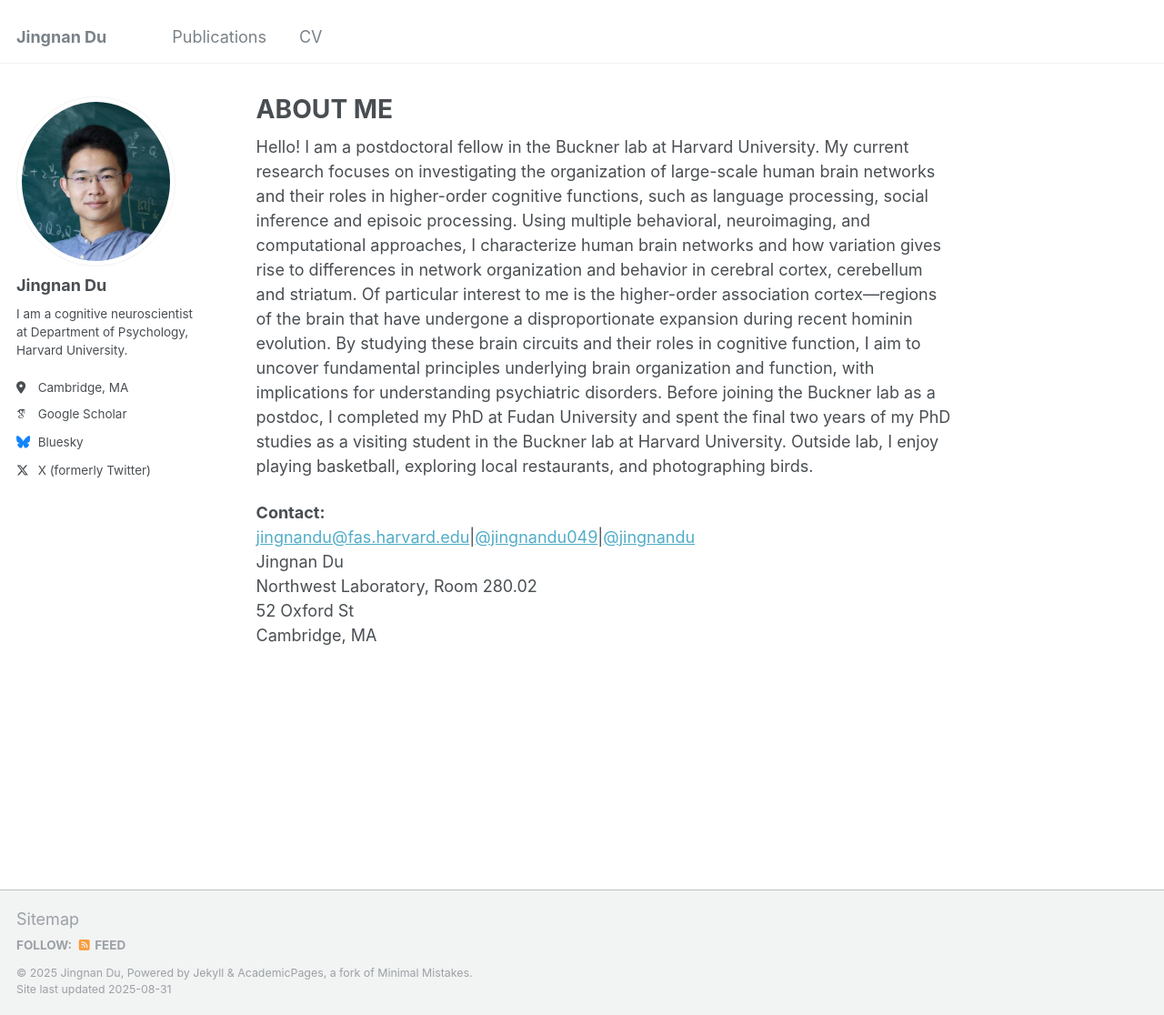
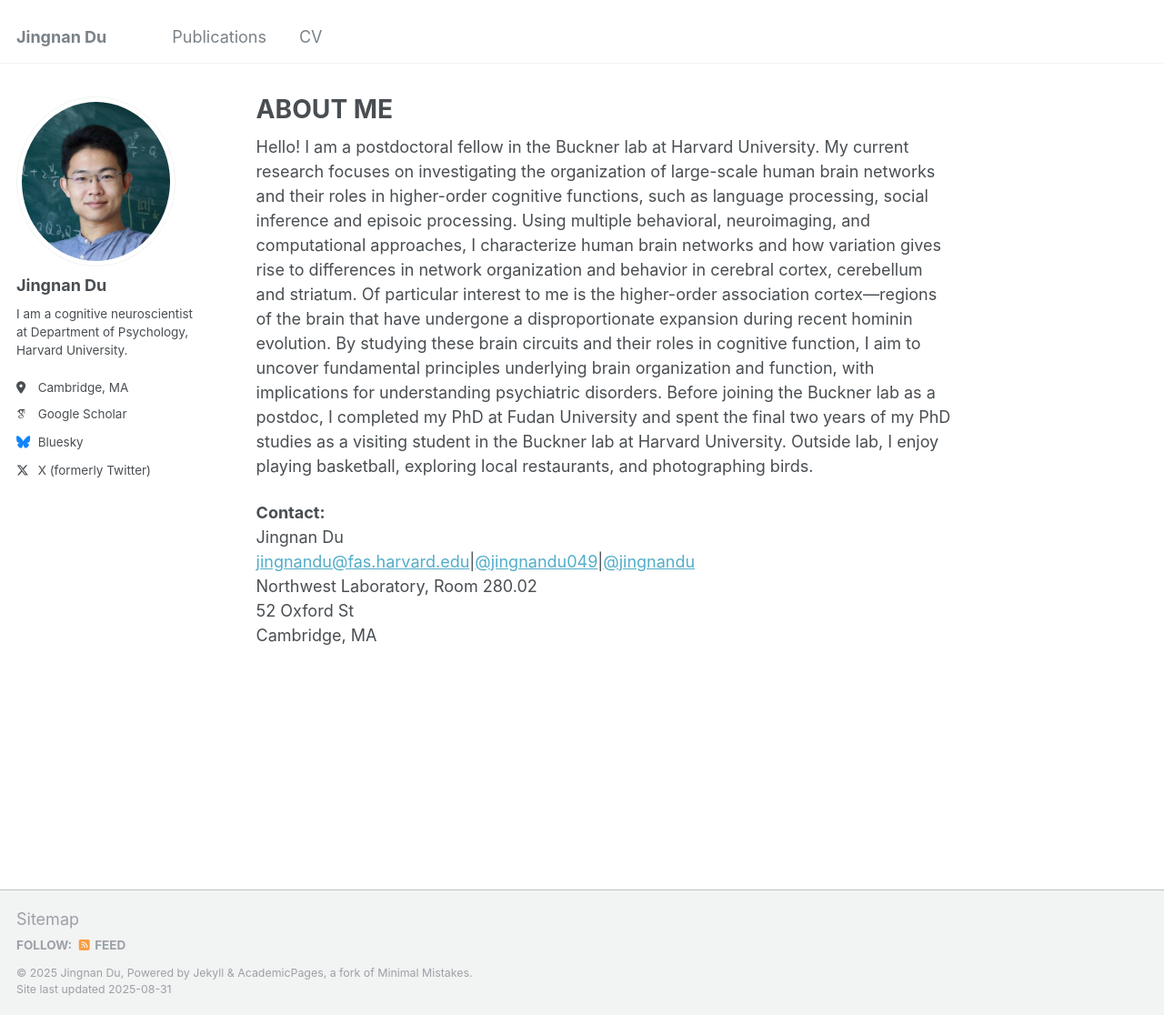
Before and after one commit to jingnandu93/jingnandu93.github.io, a Jekyll site: the page built from _pages/about.md, in a window 1280 px wide and 1116 px high. Shown: the whole window at 91% size. Built offline with Jekyll 4.4.1, drawn with Linux system fonts in a browser that asks for light colours; some web fonts are replaced.

```diff
--- a/_pages/about.md
+++ b/_pages/about.md
@@ -11,8 +11,8 @@ redirect_from:
  Hello! I am a postdoctoral fellow in the Buckner lab at Harvard University. My current research focuses on investigating the organization of large-scale human brain networks and their roles in higher-order cognitive functions, such as language processing, social inference and episoic processing. Using multiple behavioral, neuroimaging, and computational approaches, I characterize human brain networks and how variation gives rise to differences in network organization and behavior in cerebral cortex, cerebellum and striatum. Of particular interest to me is the higher-order association cortex—regions of the brain that have undergone a disproportionate expansion during recent hominin evolution. By studying these brain circuits and their roles in cognitive function, I aim to uncover fundamental principles underlying brain organization and function, with implications for understanding psychiatric disorders. Before joining the Buckner lab as a postdoc, I completed my PhD at Fudan University and spent the final two years of my PhD studies as a visiting student in the Buckner lab at Harvard University. Outside lab, I enjoy playing basketball, exploring local restaurants, and photographing birds.
 
 **Contact:**
+Jingnan Du
 [jingnandu@fas.harvard.edu](mailto:jingnandu@fas.harvard.edu)&#124;[@jingnandu049](https://x.com/jingnandu049)&#124;[@jingnandu](https://bsky.app/profile/jingnandu.bsky.social)
-Jingnan Du
 Northwest Laboratory, Room 280.02
 52 Oxford St
 Cambridge, MA
```
